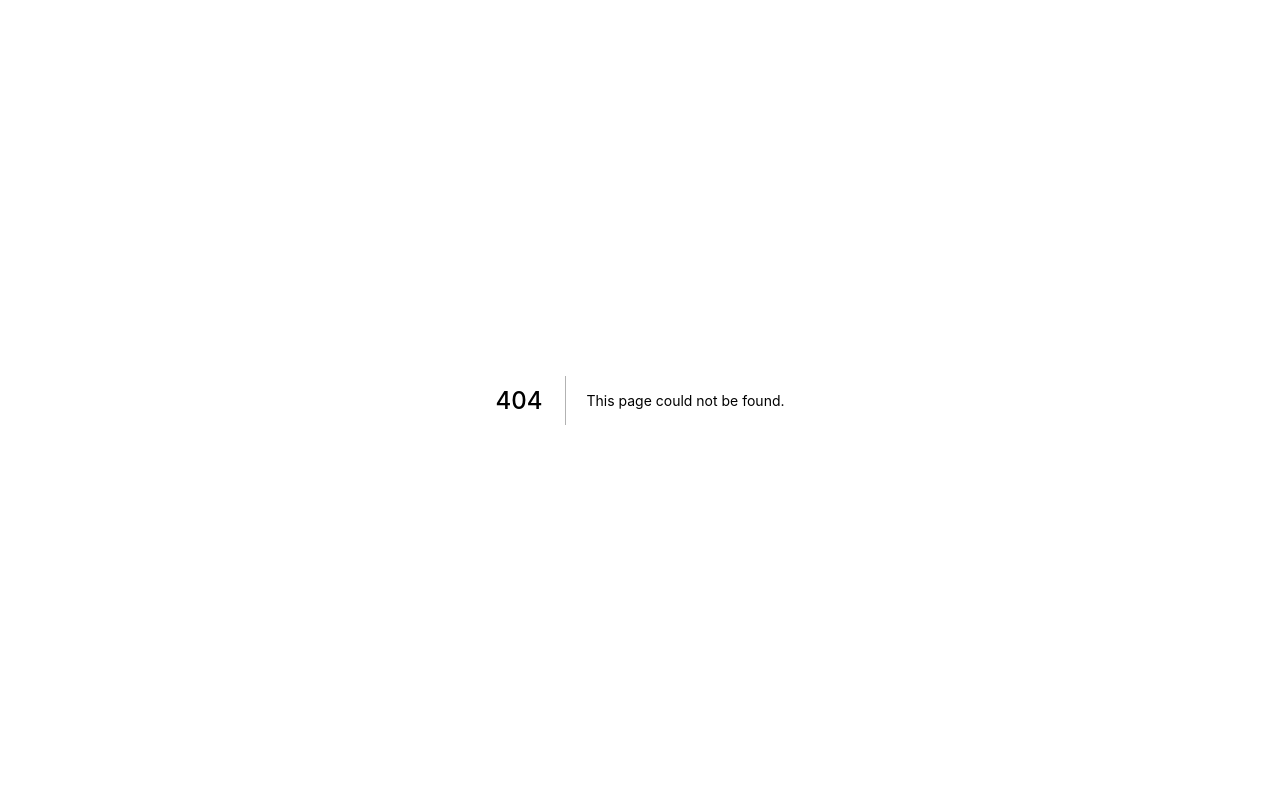
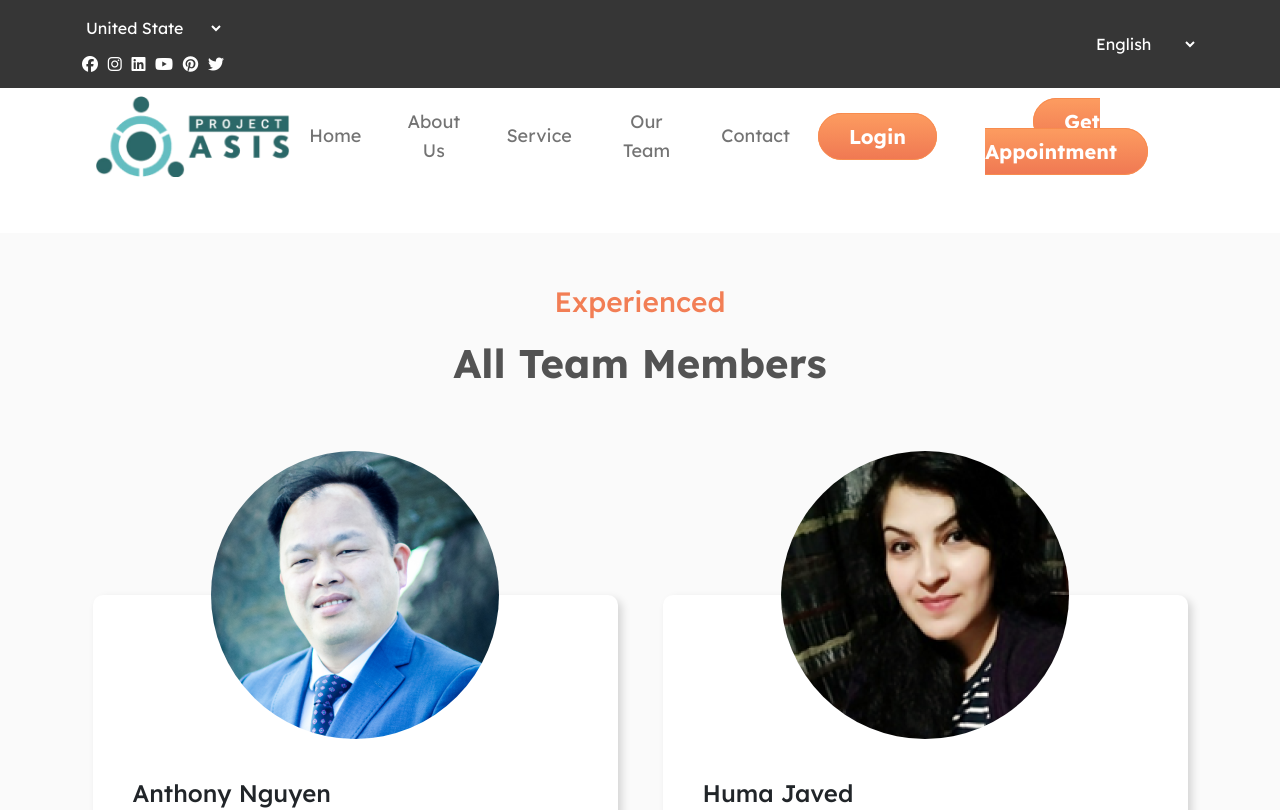
Before and after one commit to rjibon49/oasisCharity, a Next.js app: page /our-team in a window 1280 px wide. Before the commit this address had no page. Shown: the top 810 px of the page. Built offline with nearby package versions, Linux system fonts and the light colour scheme.

Commit message:
Our Team page complete

```diff
--- a/components/Header.js
+++ b/components/Header.js
@@ -58,7 +58,7 @@ const Header = () => {
                                     <Link href="/service"><a className="nav-link" >Service</a></Link>
                                 </li>
                                 <li className="nav-item">
-                                    <Link href="#"><a className="nav-link">Our Team</a></Link>
+                                    <Link href="/our-team"><a className="nav-link">Our Team</a></Link>
                                 </li>
                                 <li className="nav-item">
                                     <Link href="#"><a className="nav-link">Contact</a></Link>
--- a/pages/index.js
+++ b/pages/index.js
@@ -12,7 +12,7 @@ import WorkProcess from '../components/HomePage/WorkProcess'
 import EduAndCareer from '../components/HomePage/EduAndCareer'
 import Volunteer from '../components/HomePage/Volunteer'
 import JoinCommiunity from '../components/HomePage/JoinCommiunity'
-import Team from '../components/HomePage/Team'
+import Team from '../components/globalComponents/Team'
 
 
 export default function Home() {
--- /dev/null
+++ b/pages/our-team/index.js
@@ -0,0 +1,30 @@
+import Head from 'next/head';
+import Layout from '../../components/Layout';
+import OurMission from '../../components/globalComponents/OurMission';
+import OurVission from '../../components/globalComponents/OurVission';
+import AboutUs from '../../components/AboutUsComponent/AboutUs';
+import ContactForm from '../../components/globalComponents/ContactForm';
+import Team from '../../components/globalComponents/Team';
+
+
+const index = () => {
+    return (
+        <>
+            <Head>
+                <title>Our Team</title>
+                <meta name="description" content="All Courses" />
+                <meta name="viewport" content="width=device-width, initial-scale=1" />
+            </Head>
+            <div>
+                <Layout>
+                    <div className='my-5'>
+                        <Team />
+                        <ContactForm />
+                    </div>
+                </Layout>
+            </div>
+        </>
+    );
+};
+
+export default index;
```
Also changed, not shown: components/OurTeam/OurTeam.js (added, +11 -0 lines), components/globalComponents/Team.js (renamed from components/HomePage/Team.js).
